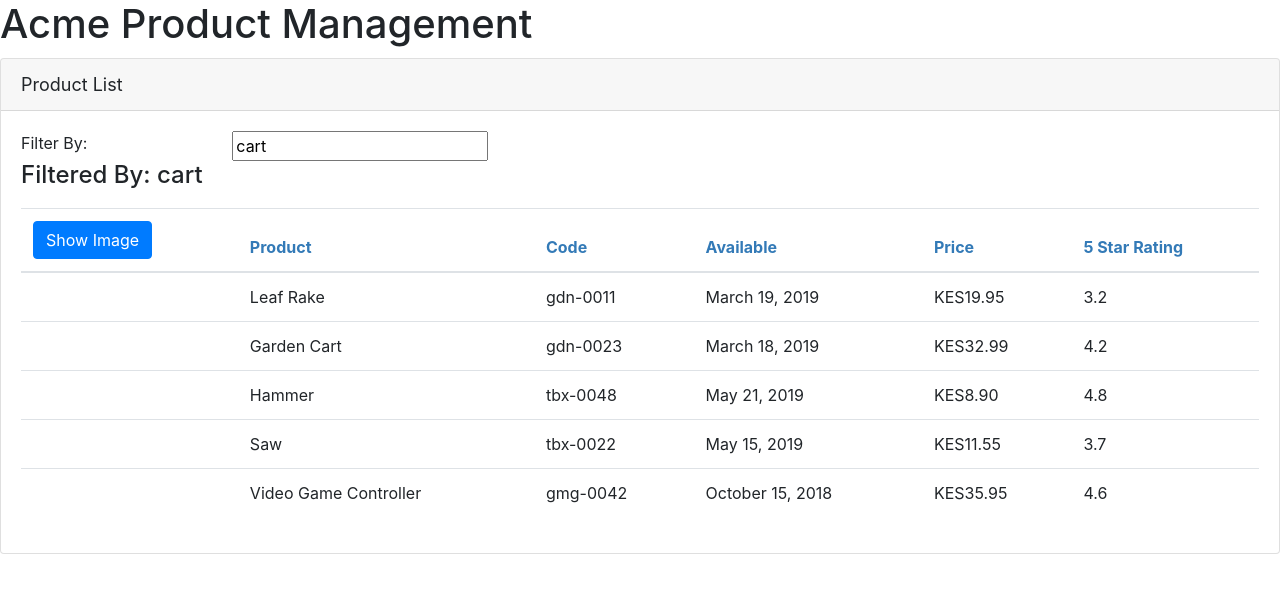
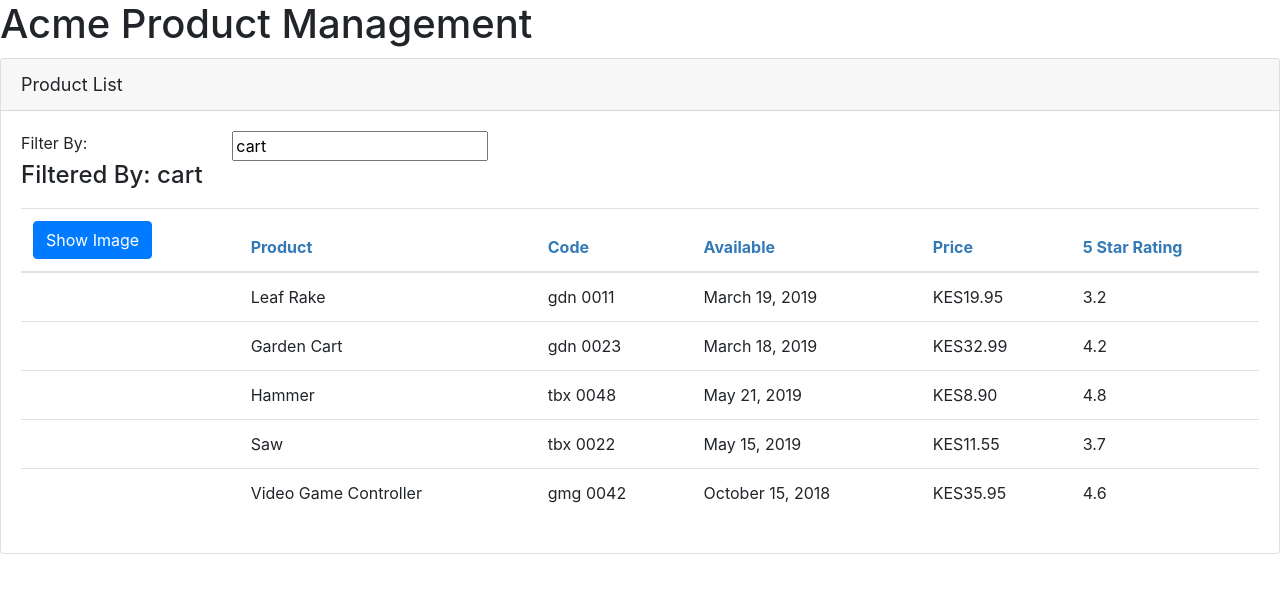
Before and after one commit to EngOwuor/product-manager, an Angular app: page / in a window 1280 px wide. Shown: the top 592 px of the page. Built offline with nearby package versions, Linux system fonts and the light colour scheme.

Commit message:
implemented convert to spaces pipe and removed dashes in the productcode

```diff
--- a/src/app/app.module.ts
+++ b/src/app/app.module.ts
@@ -4,11 +4,14 @@
 import { AppComponent } from './app.component';
 import{ProductListComponent} from './products/product-list.component';
 import { FormsModule } from '@angular/forms';
+import{ConvertToSpacesPipe} from './shared/convert-to-spaces.pipe'
+import { from } from 'rxjs';
 
 @NgModule({
   declarations: [
     AppComponent,
-    ProductListComponent
+    ProductListComponent,
+    ConvertToSpacesPipe
   ],
   imports: [
     BrowserModule,
--- a/src/app/products/product-list.component.html
+++ b/src/app/products/product-list.component.html
@@ -30,7 +30,7 @@
                             [style.margin.px]='imageMargine'>
                         </td>
                         <td>{{product.productName}}</td>
-                        <td>{{product.productCode|lowercase}}</td>
+                        <td>{{product.productCode|lowercase|convertToSpaces:'-'}}</td>
                         <td>{{product.releaseDate}}</td>
                         <td>{{product.price|currency:'KES':'symbol':'1.2-2'}}</td>
                         <td>{{product.starRating}}</td>
--- /dev/null
+++ b/src/app/shared/convert-to-spaces.pipe.ts
@@ -0,0 +1,12 @@
+
+import{Pipe, PipeTransform} from '@angular/core'
+
+@Pipe({
+    name : 'convertToSpaces'
+})
+export class ConvertToSpacesPipe implements PipeTransform{
+    transform(value:string, character:string):string{
+        return value.replace(character,' ');
+    }
+
+}
```
